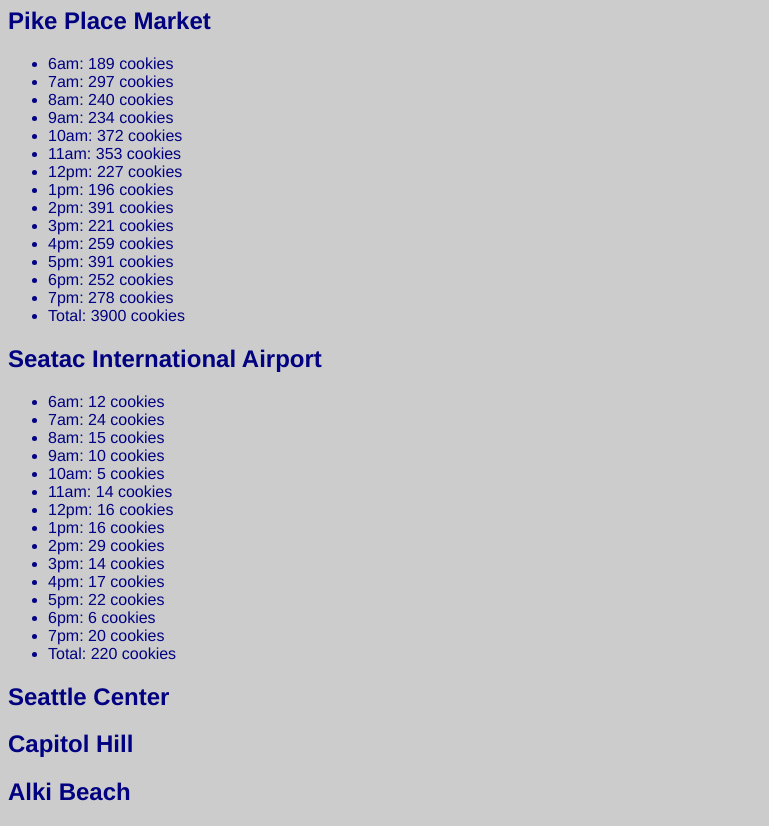
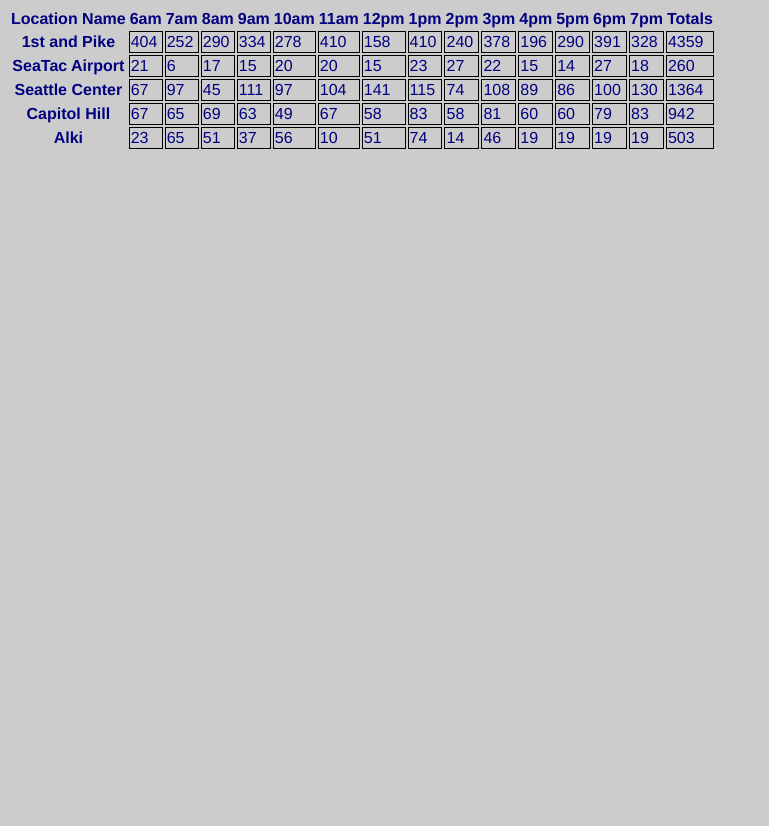
Before and after one commit to andriiglukhyi/seattle-201d29, a plain HTML site: page 07-constructors-tables/prior-lab-buildout/index.html in a window 1280 px wide. Shown: the part 73-899 px from the top of the page, without its empty margins (0-769 px from the left). After the commit the page ends 800 px from the top, so only its background shows below. Drawn offline with Linux system fonts and the light colour scheme.

Commit message:
end of class 12/13

```diff
--- a/07-constructors-tables/prior-lab-buildout/app.js
+++ b/07-constructors-tables/prior-lab-buildout/app.js
@@ -1,32 +1,43 @@
 'use strict';
 
-// Location	      Min Max Avg
-// 1st and Pike	  23	65	6.3
-// SeaTac Airport 3	  24	1.2
-// Seattle Center 11	38	3.7
-// Capitol Hill	  20	38	2.3
-// Alki	          2	  16	4.6
+// +++++++++++++++++++++++++++++++++++++++
+// DATA
+// +++++++++++++++++++++++++++++++++++++++
 
 var hours = ['6am', '7am', '8am', '9am', '10am', '11am', '12pm', '1pm', '2pm', '3pm', '4pm', '5pm', '6pm', '7pm'];
 
-function random(min, max) {
-  return Math.floor(Math.random() * (max - min + 1)) + min; // via MDN docs
+var salestable = document.getElementById('salestable');
+
+var allLocations = [];
+
+function CookieStand(name, min, max, avg) {
+  this.name = name;
+  this.minCustsPerHour = min;
+  this.maxCustsPerHour = max;
+  this.avgCookiesPerCust = avg;
+  this.custsEachHour = [];
+  this.cookiesEachHour = [];
+  this.totalDailySales = 0;
+  allLocations.push(this);
 }
 
-var pikePlaceMarket = {
-  name: '1st and Pike',
-  minCustsPerHour: 23,
-  maxCustsPerHour: 65,
-  avgCookiesPerCust: 6.3,
-  custsEachHour: [],
-  cookiesEachHour: [],
-  totalDailySales: 0,
-  calcCustsEachHour: function(){
+new CookieStand('1st and Pike', 23, 65, 6.3);
+new CookieStand('SeaTac Airport', 3, 24, 1.2);
+new CookieStand('Seattle Center', 11, 38, 3.7);
+new CookieStand('Capitol Hill', 20, 38, 2.3);
+new CookieStand('Alki', 2, 16, 4.6);
+
+// +++++++++++++++++++++++++++++++++++++++
+// DEFINE ACTIONS (DECLARE FUNCTIONS)
+// +++++++++++++++++++++++++++++++++++++++
+
+CookieStand.prototype.calcCustsEachHour = function(){
   for(var i = 0; i < hours.length; i++){
     this.custsEachHour.push(random(this.minCustsPerHour, this.maxCustsPerHour));
   }
-  },
-  calcCookiesEachHour: function(){
+};
+
+CookieStand.prototype.calcCookiesEachHour = function(){
   this.calcCustsEachHour();
   for(var i = 0; i < hours.length; i++){
     var oneHour = Math.ceil(this.custsEachHour[i] * this.avgCookiesPerCust);
@@ -35,75 +46,64 @@
     this.totalDailySales += oneHour;
     // console.log(this.totalDailySales, 'total');
   }
-  },
-  render: function(){
+};
+
+CookieStand.prototype.render = function(){
   this.calcCookiesEachHour();
-    // access the element in the DOM where our stuff will go
-    var ulEl = document.getElementById('pike');
-    // console.log(ulEl, 'ulEl');
-    for(var i = 0; i < hours.length; i++){
+  // create a tr
+  var trEl = document.createElement('tr');
+  // create td, content, append for the store name
+  var thEl = document.createElement('th');
+  thEl.textContent = this.name;
+  trEl.appendChild(thEl);
+  // create tds, give them content, append for hourly numbers
+  for(var i = 0; i < hours.length; i++) {
+    var tdEl = document.createElement('td');
+    tdEl.textContent = this.cookiesEachHour[i];
+    trEl.appendChild(tdEl);
+  }
+  // create td, give it content, append for the daily totalDailySales
+  tdEl = document.createElement('td');
+  tdEl.textContent = this.totalDailySales;
+  trEl.appendChild(tdEl);
+  // append the tr to the table
+  salestable.appendChild(trEl);
+};
 
-      // create an element
-      var liEl = document.createElement('li');
-
-      // give it content
-      // 11am: 77 cookies
-      liEl.textContent = hours[i] + ': ' + this.cookiesEachHour[i] + ' cookies';
-
-      // append it to the parent
-      ulEl.appendChild(liEl);
-    }
-    liEl = document.createElement('li');
-    liEl.textContent = 'Total: ' + this.totalDailySales + ' cookies';
-    ulEl.appendChild(liEl);
-  }
+function random(min, max) {
+  return Math.floor(Math.random() * (max - min + 1)) + min; // via MDN docs
 }
 
-var seatacAirport = {
-  name: 'Seatac Airport',
-  minCustsPerHour: 3,
-  maxCustsPerHour: 24,
-  avgCookiesPerCust: 1.2,
-  custsEachHour: [],
-  cookiesEachHour: [],
-  totalDailySales: 0,
-  calcCustsEachHour: function(){
-    for(var i = 0; i < hours.length; i++){
-      this.custsEachHour.push(random(this.minCustsPerHour, this.maxCustsPerHour));
-    }
-  },
-  calcCookiesEachHour: function(){
-    this.calcCustsEachHour();
-    for(var i = 0; i < hours.length; i++){
-      var oneHour = Math.ceil(this.custsEachHour[i] * this.avgCookiesPerCust);
-      // console.log(oneHour, 'one hour');
-      this.cookiesEachHour.push(oneHour);
-      this.totalDailySales += oneHour;
-      // console.log(this.totalDailySales, 'total');
-    }
-  },
-  render: function(){
-    this.calcCookiesEachHour();
-    // access the element in the DOM where our stuff will go
-    var ulEl = document.getElementById('seatac');
-    // console.log(ulEl, 'ulEl');
-    for(var i = 0; i < hours.length; i++){
+function makeHeaderRow() {
+  // create a tr
+  var trEl = document.createElement('tr');
 
-      // create an element
-      var liEl = document.createElement('li');
+  // create td, content, append for the store name
+  var thEl = document.createElement('th');
+  thEl.textContent = 'Location Name';
+  trEl.appendChild(thEl);
 
-      // give it content
-      // 11am: 77 cookies
-      liEl.textContent = hours[i] + ': ' + this.cookiesEachHour[i] + ' cookies';
-
-      // append it to the parent
-      ulEl.appendChild(liEl);
-    }
-    liEl = document.createElement('li');
-    liEl.textContent = 'Total: ' + this.totalDailySales + ' cookies';
-    ulEl.appendChild(liEl);
-  }
+  // create tds, give them content, append for hourly numbers
+  for(var i = 0; i < hours.length; i++) {
+    thEl = document.createElement('th');
+    thEl.textContent = hours[i];
+    trEl.appendChild(thEl);
   }
 
-pikePlaceMarket.render();
-seatacAirport.render();
+  // create th, give it content, append for the daily totalDailySales
+  thEl = document.createElement('th');
+  thEl.textContent = 'Totals';
+  trEl.appendChild(thEl);
+
+  // append the tr to the table
+  salestable.appendChild(trEl);
+}
+
+// +++++++++++++++++++++++++++++++++++++++
+// EXECUTE ACTIONS (CALL FUNCTIONS)
+// +++++++++++++++++++++++++++++++++++++++
+
+makeHeaderRow();
+for(var i = 0; i < allLocations.length; i++){
+  allLocations[i].render();
+}
--- a/07-constructors-tables/prior-lab-buildout/index.html
+++ b/07-constructors-tables/prior-lab-buildout/index.html
@@ -7,22 +7,9 @@
 </head>
 
 <body>
-  <h1>Pat's Salmon Cookies</h1>
+  <h1>Pat's Salmon Cookies Locations</h1>
 
-  <h2>Pike Place Market</h2>
-  <ul id="pike"></ul>
-
-  <h2>Seatac International Airport</h2>
-  <ul id="seatac"></ul>
-
-  <h2>Seattle Center</h2>
-  <ul id="sc"></ul>
-
-  <h2>Capitol Hill</h2>
-  <ul id="cap-hill"></ul>
-
-  <h2>Alki Beach</h2>
-  <ul id="alki"></ul>
+  <table id="salestable"></table>
 
   <script src="app.js"></script>
 </body>
--- a/07-constructors-tables/prior-lab-buildout/style.css
+++ b/07-constructors-tables/prior-lab-buildout/style.css
@@ -6,3 +6,7 @@
 body {
   background: #ccc;
 }
+
+td {
+  border: 1px solid black;
+}
```
Also changed, not shown: 08-review-debugging/lab/assets/chinook.jpg (added), 08-review-debugging/lab/assets/cutter.jpeg (added), 08-review-debugging/lab/assets/family.jpg (added), 08-review-debugging/lab/assets/fish.jpg (added), 08-review-debugging/lab/assets/frosted-cookie.jpg (added), 08-review-debugging/lab/assets/salmon.png (added), 08-review-debugging/lab/assets/shirt.jpg (added), 1 other file. Lines whose indentation alone changed are shown as unchanged.
